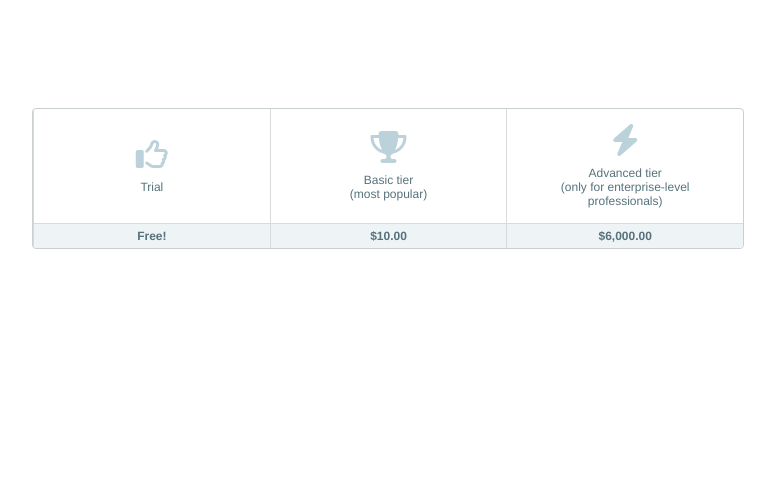
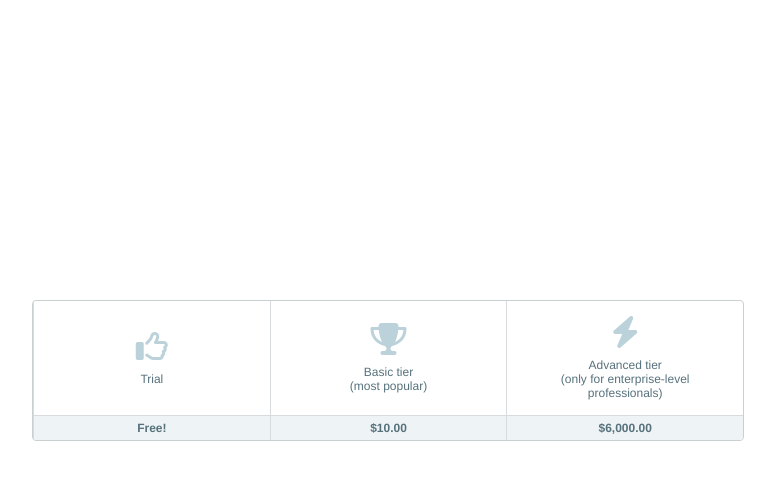
Before and after one commit to Kenzie-Academy-Brasil-Developers/cartas-flexbox-sprint-2-AineMota, a plain HTML site: page index.html in a window 1280 px wide. Shown: the whole page, without its empty margins (252-1027 px from the left). Drawn offline with Linux system fonts and the light colour scheme.

```diff
--- a/src/cards.css
+++ b/src/cards.css
@@ -58,7 +58,8 @@
     margin-top: 100px;
     width: 90vw;
     max-width: 320px;
-
+    position: absolute;
+    top: 25%;
   }
 
     .cardGroup__card {
```
Also changed, not shown: index.html (+1 -0 lines).
